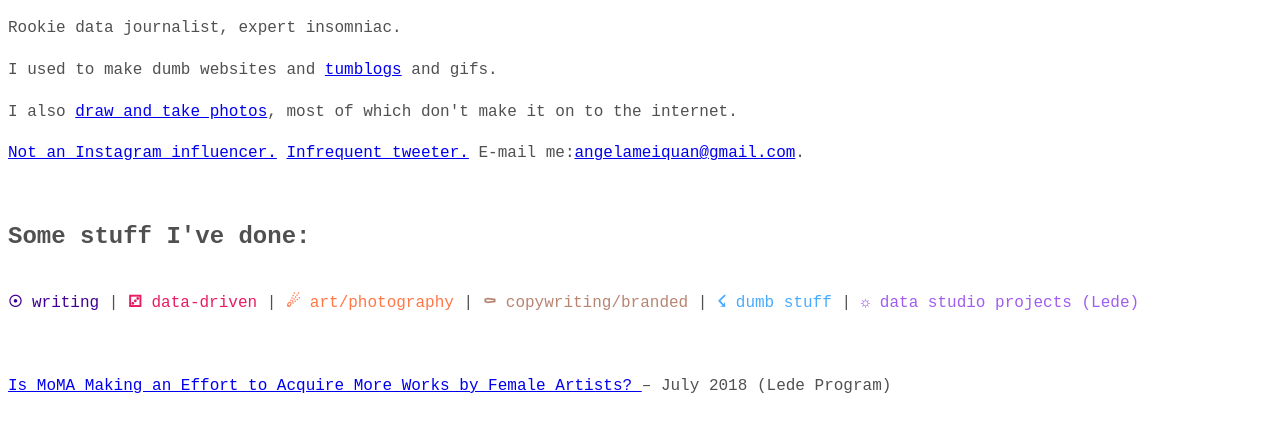
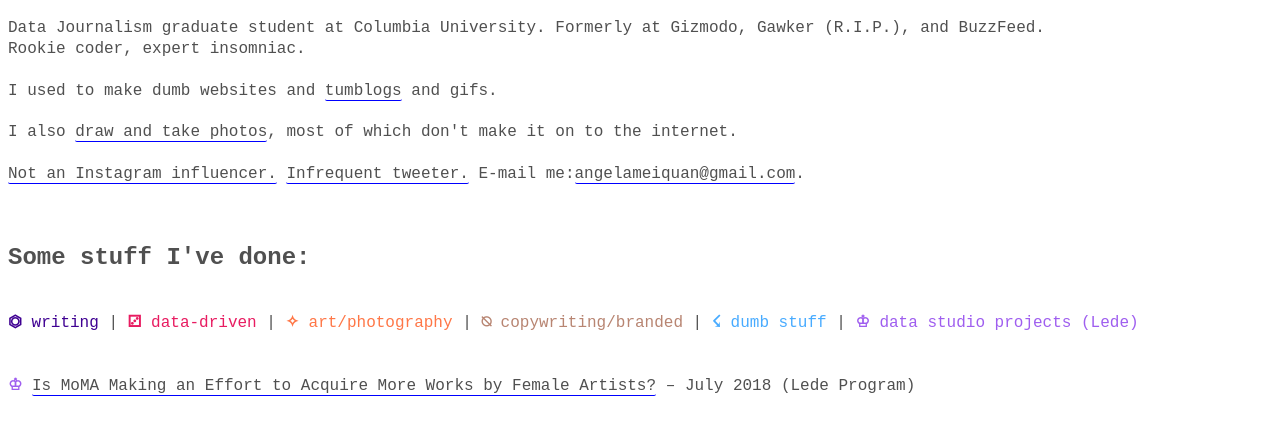
Before and after one commit to angelareplica/angelareplica.github.io, a plain HTML site: page index.html in a window 1280 px wide. Shown: the part 66-500 px from the top of the page. Drawn offline with Linux system fonts and the light colour scheme.

Commit message:
website update

```diff
--- a/index.html
+++ b/index.html
@@ -11,6 +11,33 @@
           font-weight: 300;
           line-height: 1.3;
         }
+    #container {
+      padding: 10px;
+      /*max-width: 960px;*/
+    }
+    a {
+        background: white;
+        color:rgba(80,80,80,1);
+        text-decoration: none;
+        /*padding: 0px 8px 3px;*/
+        border-radius: 2px;
+        border-bottom: 1px solid blue;
+        transition: .4s all;
+    }
+    a:hover {
+        background-color: pink;
+        color: rgba(80,80,80,1);
+    }
+    span.date {
+      margin-right: 11px;
+    }
+    #links p {
+      text-indent: -117px;
+      margin-left: 117px;
+      margin-top: 0;
+      margin-bottom: 0;
+    }
+
       </style>
 
  </head>
@@ -20,7 +47,8 @@
           <h1>Angela M. Wang</h1>
           <div  class = 'description'>
             <p>
-           Rookie data journalist, expert insomniac.
+           Data Journalism graduate student at Columbia University. Formerly at Gizmodo, Gawker (R.I.P.), and BuzzFeed.
+           <br>Rookie coder, expert insomniac.
             </br></br>
             I used to make dumb websites and <a href='http://brokebackkremlin.tumblr.com/'>tumblogs</a> and gifs.
             </br></br>
@@ -33,25 +61,29 @@
 
 <div class ="key">
   <br><h2>Some stuff I've done:</h2> <br>
-    <font color=#3f0092><b>☉</b> writing</font> |
+    <font color=#3f0092><b>⏣</b> writing</font> |
     <font color=#e81c61><b>⚂</b> data-driven</font> |
-    <font color=#ff7747><b>☄</b> art/photography</font> |
-    <font color=#b88572><b>⚰</b> copywriting/branded</font> |
+    <font color=#ff7747><b>✧</b> art/photography</font> |
+    <font color=#b88572><b>⍉</b> copywriting/branded</font> |
     <font color=#48abff><b>☇</b> dumb stuff</font> |
-    <font color=#9f5eef><b>☼</b> data studio projects (Lede)</font>
+    <font color=#9f5eef><b>♔</b> data studio projects (Lede)</font>
 </div>
-<br>
+
+
+<br><br>
 <div class="wrapper">
 
     <div class="posts">
-  <br><br>
+
     <div class= "index-post-link">
-      <a href="ds-project-01-moma/">
-        Is MoMA Making an Effort to Acquire More Works by Female Artists?
+      <font color=#9f5eef><b>♔</b>
+      <a href="ds-moma/">
+        Is MoMA Making an Effort to Acquire More Works by Female Artists?</a></font>
       </a>
       <span class="date">
        – July 2018 (Lede Program)
      </span>
   </div>
 
+
   </body>
```
Also changed, not shown: ds-moma/index.html (renamed from ds-project-01-moma/index.html), ds-moma/style/app.css (renamed from ds-project-01-moma/style/app.css), ds-moma/style/images/moma-female-line-plot_edited.png (renamed from ds-project-01-moma/style/images/moma-female-line-plot_edited.png), ds-moma/style/images/moma-gender-line-plot-edited2.png (renamed from ds-project-01-moma/style/images/moma-gender-line-plot-edited2.png), ds-moma/style/images/moma-gender-ratio-line-plot_edited.png (renamed from ds-project-01-moma/style/images/moma-gender-ratio-line-plot_edited.png), ds-moma/style/images/moma_gender_animation_2.gif (renamed from ds-project-01-moma/style/images/moma_gender_animation_2.gif), ds-moma/style/images/pic_Size_A.jpeg (renamed from ds-project-01-moma/style/images/pic_Size_A.jpeg), ds-moma/style/images/swimming.jpg (renamed from ds-project-01-moma/style/images/swimming.jpg), ds-moma/style/images/template_sizeA_0.png (renamed from ds-project-01-moma/style/images/template_sizeA_0.png), ds-moma/style/images/template_sizeA_1.png (renamed from ds-project-01-moma/style/images/template_sizeA_1.png), ds-moma/style/images/template_sizeA_2.png (renamed from ds-project-01-moma/style/images/template_sizeA_2.png), ds-moma/style/images/template_size_B.png (renamed from ds-project-01-moma/style/images/template_size_B.png), ds-moma/style/images/template_size_C.png (renamed from ds-project-01-moma/style/images/template_size_C.png), 3 other files.
